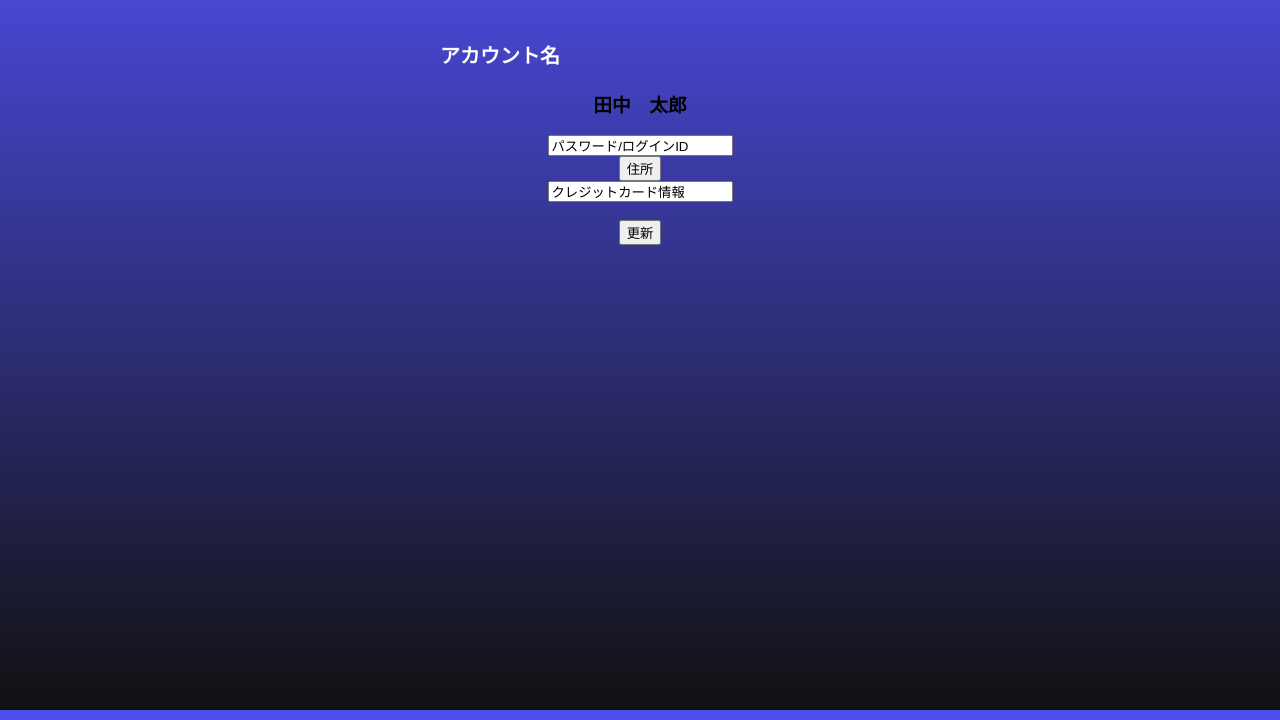
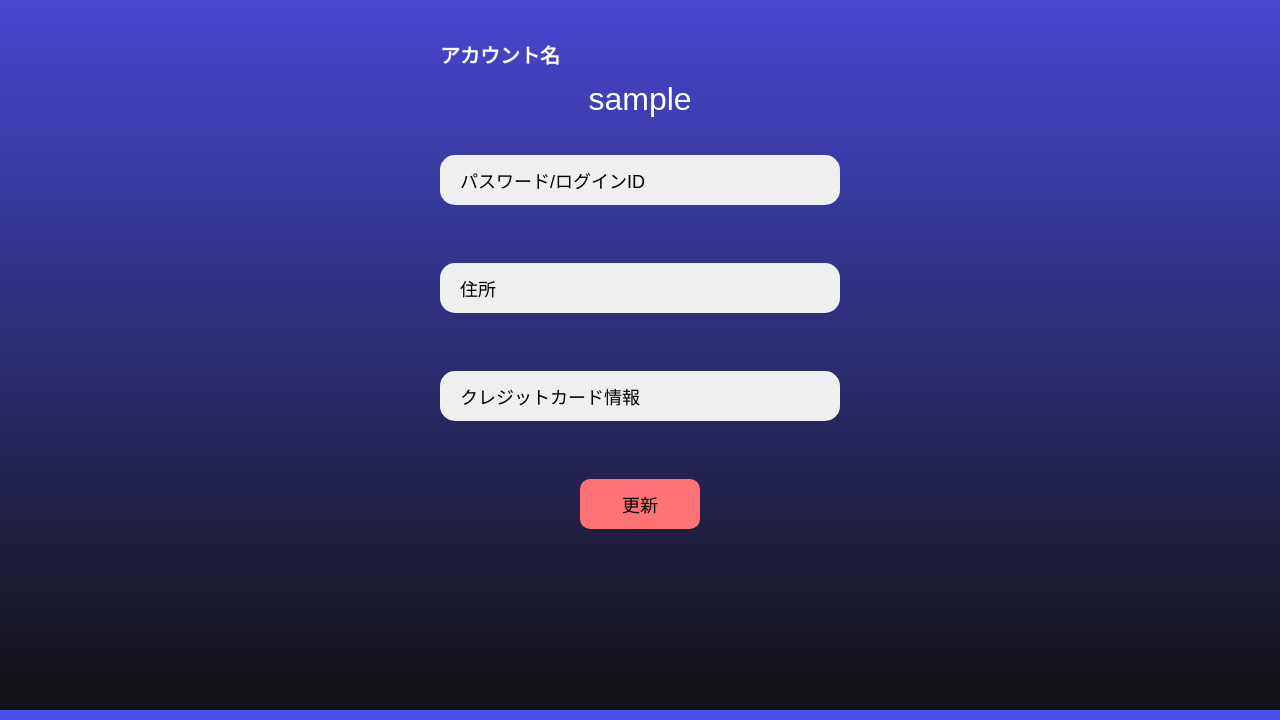
Before and after one commit to Soyama1127/HUCKERxHUCKER, a PHP site: page /user/account_setting.php in a window 1280 px wide. Shown: the part 90-810 px from the top of the page. Run offline with PHP 8.4, Linux system fonts and the light colour scheme; the visitor is signed in with stand-in values (Sample User, id 1).

Commit message:
account_settingのデザインの追加

```diff
--- a/css/user.css
+++ b/css/user.css
@@ -216,3 +216,33 @@ legend {
     color: white;
     font-size: large;
 }
+
+.account_text {
+    padding-top: 10px;
+    border: none;
+    outline:none;
+    background-color: transparent;
+    font-size:xx-large;
+    color: white;
+    text-align: center;
+}
+
+.account_setting_btn {
+    width: 100%;
+    height: 50px;
+    margin-bottom: 10%;
+    border-radius: 15px;
+    font-size: large;
+    border: none;
+    text-align: left;
+    padding-left: 20px;
+}
+
+.account_update {
+    width: 30%;
+    height: 50px;
+    font-size: large;
+    border: none;
+    background-color: rgb(253, 115, 115);
+    border-radius: 10px;
+}
--- a/user/account_setting.php
+++ b/user/account_setting.php
@@ -1,3 +1,7 @@
+<?php
+session_start();
+?>
+
 <!DOCTYPE html>
 <html lang="ja">
 
@@ -15,20 +19,12 @@
     </header>
     <main>
         <label>アカウント名</label>
-        <h3>田中　太郎</h3>
-        <form action="update.php" method="post">
-            <input tyoe="submit" value="パスワード/ログインID">
-        </form>
-        <form action="address.php" method="post">
-            <input type="submit" value="住所">
-        </form>
-        <form action="creditcard.php" method="post">
-            <input tyoe="submit" value="クレジットカード情報">
-        </form>
+        <input type="text" value="<?=$_SESSION['user_name']?>" class='account_text'><br><br>
+        <button onclick="location.href='update.php'" class='account_setting_btn'>パスワード/ログインID</button><br>
+        <button onclick="location.href='address.php'" class='account_setting_btn'>住所</button><br>
+        <button onclick="location.href='creditcard.php'" class='account_setting_btn'>クレジットカード情報</button>
         <br>
-        <from action="home.php" method="post">
-            <input type="submit" value="更新">
-        </from>
+        <button onclick="location.href='home.php'" class='account_update'>更新</button>
     </main>
 </body>
 
```
